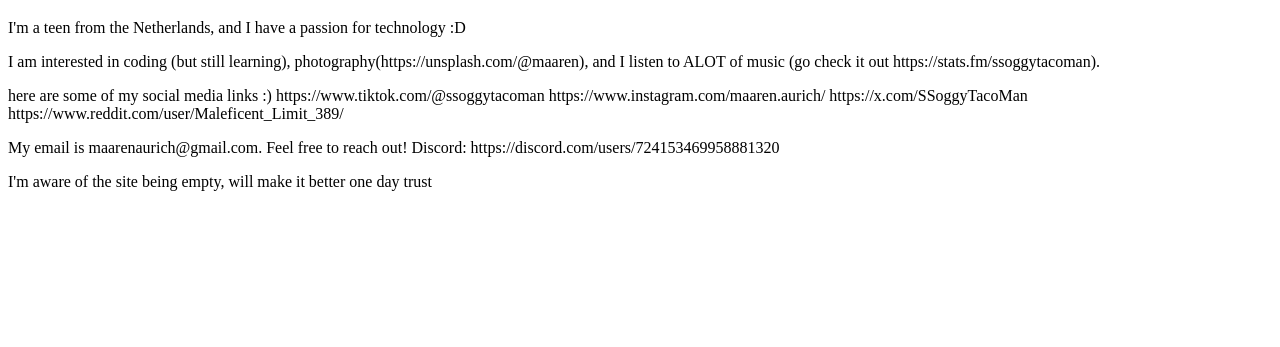
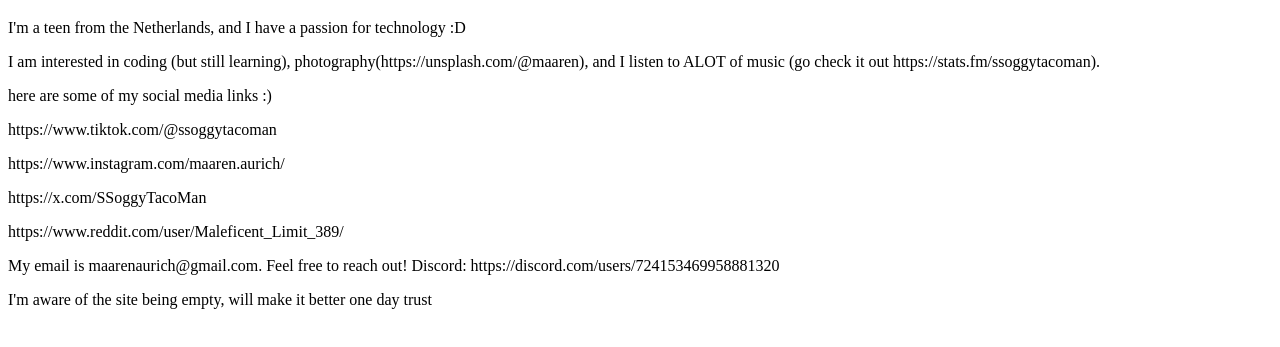
Before and after one commit to SSoggyTacoMan/portfolio, a plain HTML site: page index.html in a window 1280 px wide. Shown: the part 61-408 px from the top of the page. Drawn offline with Linux system fonts and the light colour scheme.

Commit message:
fix social media formatting

```diff
--- a/index.html
+++ b/index.html
@@ -10,13 +10,12 @@
     <p>I'm a teen from the Netherlands, and I have a passion for technology :D</p>
 
     <p>I am interested in coding (but still learning), photography(https://unsplash.com/@maaren), and I listen to ALOT of music (go check it out https://stats.fm/ssoggytacoman).</p>
-<p> here are some of my social media links :)
-    https://www.tiktok.com/@ssoggytacoman
-https://www.instagram.com/maaren.aurich/
-https://x.com/SSoggyTacoMan
-https://www.reddit.com/user/Maleficent_Limit_389/
+<p> here are some of my social media links :) </p>
+    <p>https://www.tiktok.com/@ssoggytacoman</p>
+    <p>https://www.instagram.com/maaren.aurich/</p>
+    <p>https://x.com/SSoggyTacoMan</p>
+    <p>https://www.reddit.com/user/Maleficent_Limit_389/</p>
 
-</p>
     <p>My email is maarenaurich@gmail.com. Feel free to reach out! Discord: https://discord.com/users/724153469958881320</p>
 <p> I'm aware of the site being empty, will make it better one day trust </p>
 </body>
```
